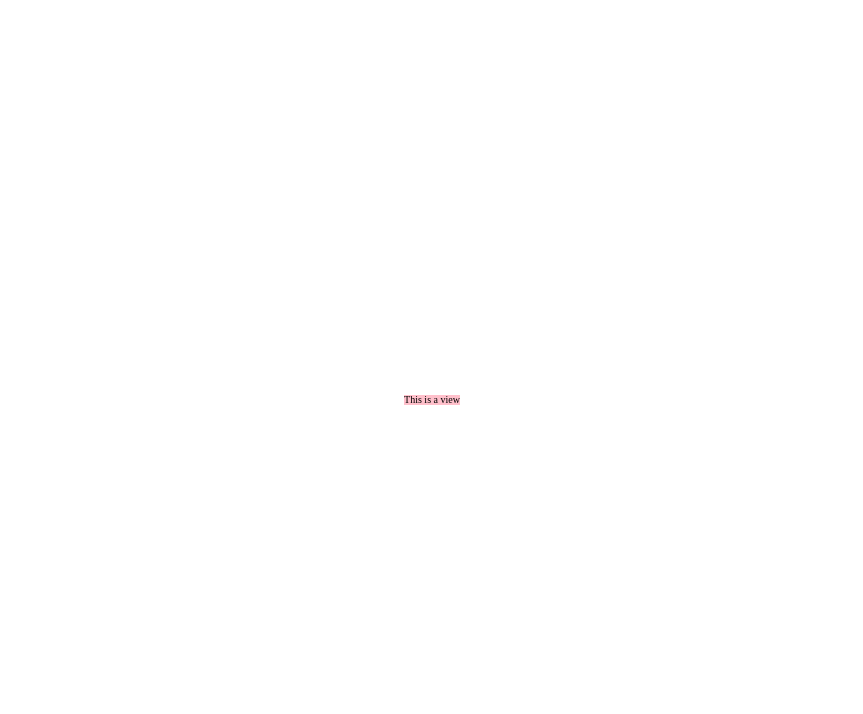
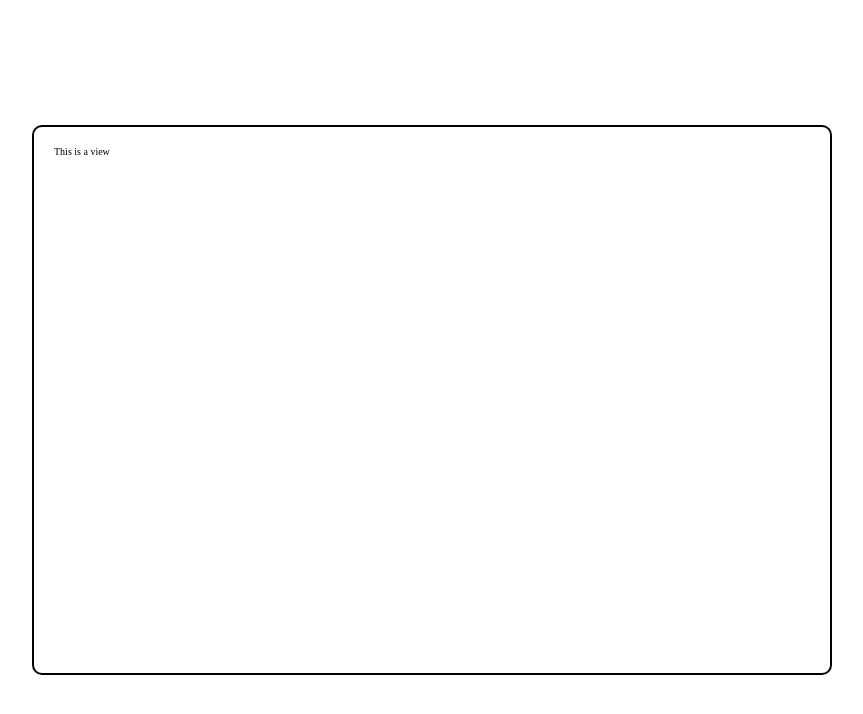
Before and after one commit to Joeseff6/React-Interactive-Forms, a React (Create React App) app: page / in a window 1280 px wide. Shown: the top 714 px of the page, without its empty margins (208-1071 px from the left). Built offline with nearby package versions, Linux system fonts and the light colour scheme.

Commit message:
Wrote style for .wrapper

```diff
--- a/public/styles/styles.css
+++ b/public/styles/styles.css
@@ -60,7 +60,12 @@ table {
 }
 
 .wrapper {
-  background-color: pink;
+  margin: 2rem;
+  padding: 2rem;
+  width: clamp(30rem, 90%, 80rem);
+  min-height: 55rem;
+  border: 2px solid black;
+  border-radius: 10px;
 }
 
 *, *::after, *::before {
--- a/src/scss/_wrapper.scss
+++ b/src/scss/_wrapper.scss
@@ -1,3 +1,8 @@
 .wrapper {
-  background-color: pink;
+  margin: 2rem;
+  padding: 2rem;
+  width: clamp(30rem, 90%, 80rem);
+  min-height: 55rem;
+  border: 2px solid black;
+  border-radius: 10px;
 }
```
Also changed, not shown: 1 other file (tests, documents, lock files or other folders).
